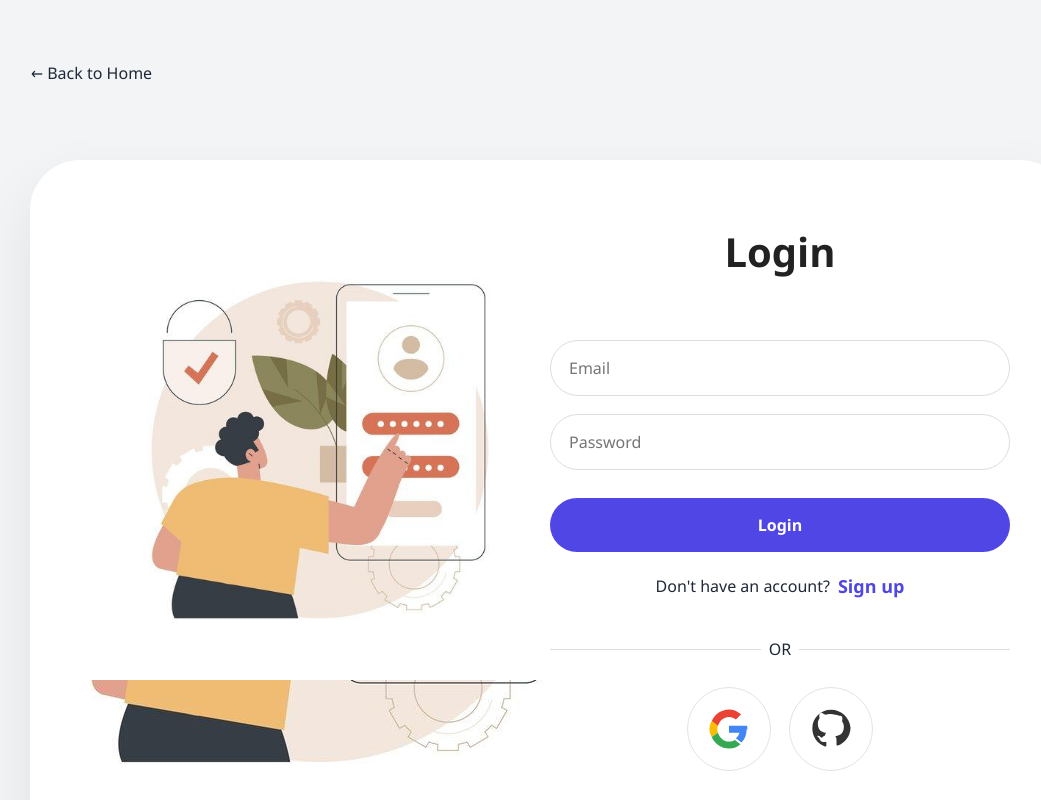
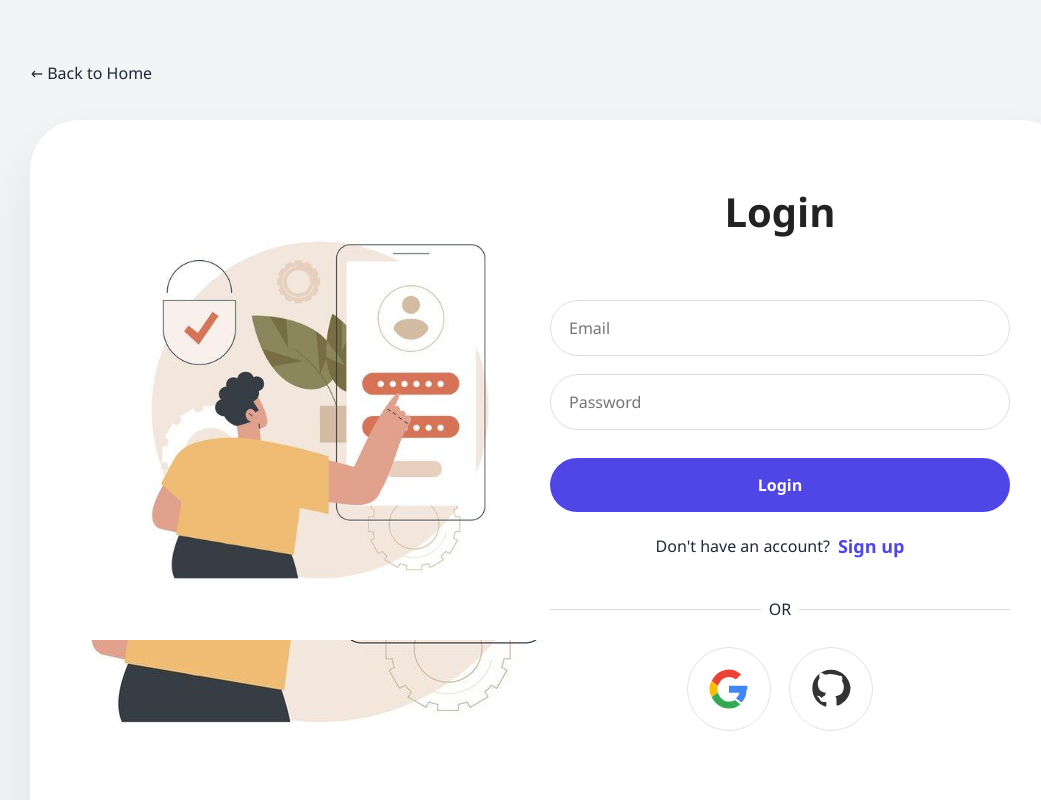
Before and after one commit to Rajat-0707/skillSwap, a React (Vite) app in the folder skillSwapFrontend/: page /login in a window 1280 px wide. Shown: the top 800 px of the page, without its empty margins (90-1131 px from the left). Built offline with nearby package versions, Linux system fonts and the light colour scheme; no server answers.

Commit message:
Adjust margin in login.css for better layout

```diff
--- a/skillSwapFrontend/src/css/login.css
+++ b/skillSwapFrontend/src/css/login.css
@@ -27,7 +27,7 @@
     border-radius: 50px;
     padding: 60px;
     max-width: 90vw;
-    margin:60px 100px;
+    margin:20px 100px;
     /* max-height: 90vh; */
   }
 
```
